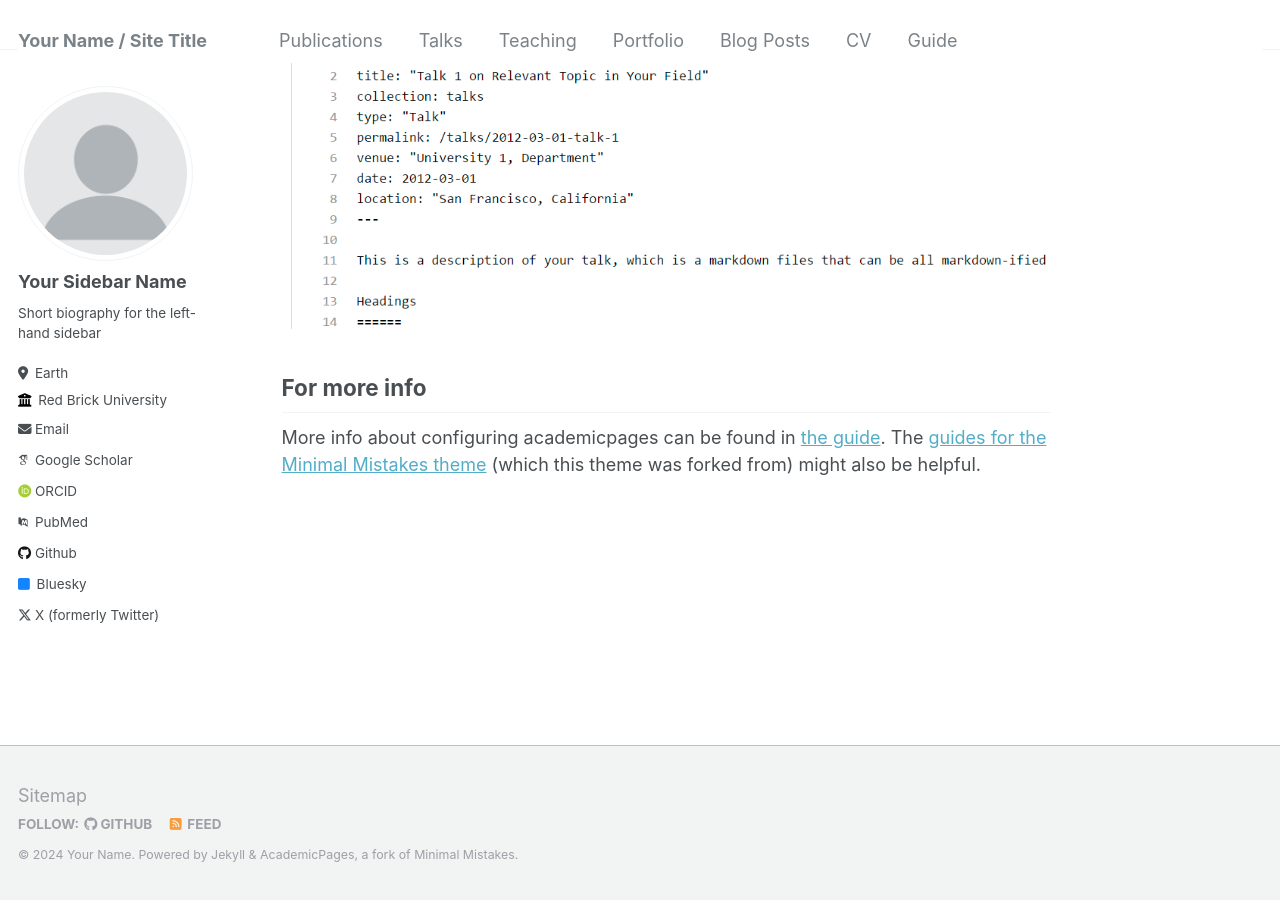
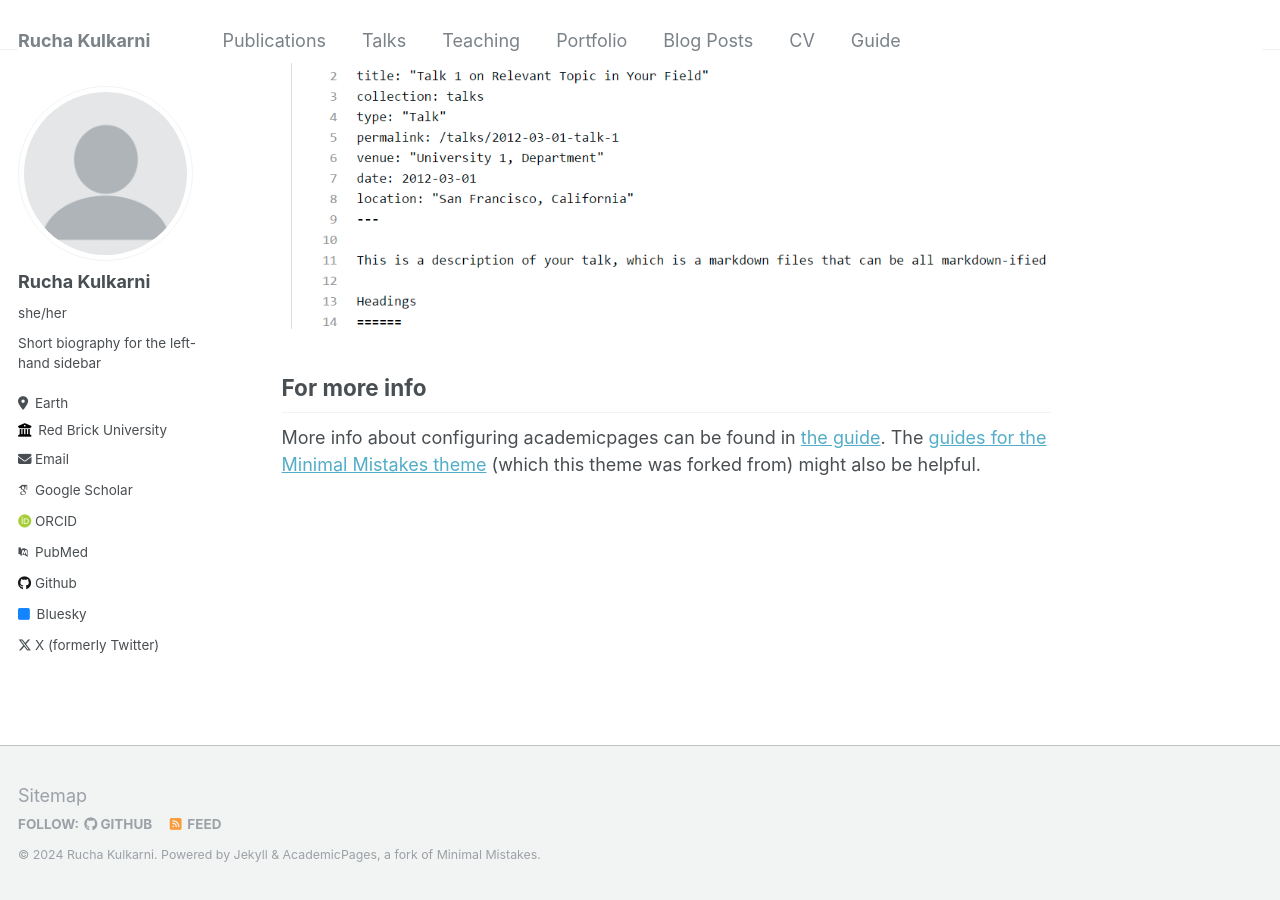
Before and after one commit to ruchak-dev/ruchak-dev.github.io, a Jekyll site: the page built from _pages/about.md, in a window 1280 px wide and 900 px high, scrolled down 2640 px. Built offline with Jekyll 4.4.1, drawn with Linux system fonts in a browser that asks for light colours; some web fonts are replaced.

Commit message:
Update _config.yml

```diff
--- a/_config.yml
+++ b/_config.yml
@@ -8,13 +8,13 @@
 
 # Basic Site Settings
 locale                   : "en-US"
-title                    : "Your Name / Site Title"
+title                    : "Rucha Kulkarni"
 title_separator          : "-"
-name                     : &name "Your Name"
+name                     : &name "Rucha Kulkarni"
 description              : &description "personal description"
-url                      : https://academicpages.github.io # the base hostname & protocol for your site e.g. "https://mmistakes.github.io"
+url                      : https://ruchak-dev.github.io # the base hostname & protocol for your site e.g. "https://mmistakes.github.io"
 baseurl                  : "" # the subpath of your site, e.g. "/blog"
-repository               : "academicpages/academicpages.github.io"
+repository               : "ruchak-dev/ruchak-dev.github.io"
 
 # Site Author - The following control what appear as part of the author content on the side bar.
 #               If a field is blank the icon and link will not appear, otherwise it will be shown.
@@ -22,8 +22,8 @@ repository               : "academicpages/academicpages.github.io"
 author:
   # Biographic information
   avatar           : "profile.png"
-  name             : "Your Sidebar Name"
-  pronouns         : # example: "she/her"
+  name             : "Rucha Kulkarni"
+  pronouns         : "she/her" # example: "she/her"
   bio              : "Short biography for the left-hand sidebar"
   location         : "Earth"
   employer         : "Red Brick University"
@@ -42,7 +42,7 @@ author:
   bitbucket        : # Username - Update with your username on the site
   codepen          : # Username
   dribbble         : # Username
-  github           : "academicpages"
+  github           : "ruchak-dev"
   kaggle           : # Username
   stackoverflow    : # User number or user number and name (i.e., use "1" or "1/jeff-atwood")
 
```
